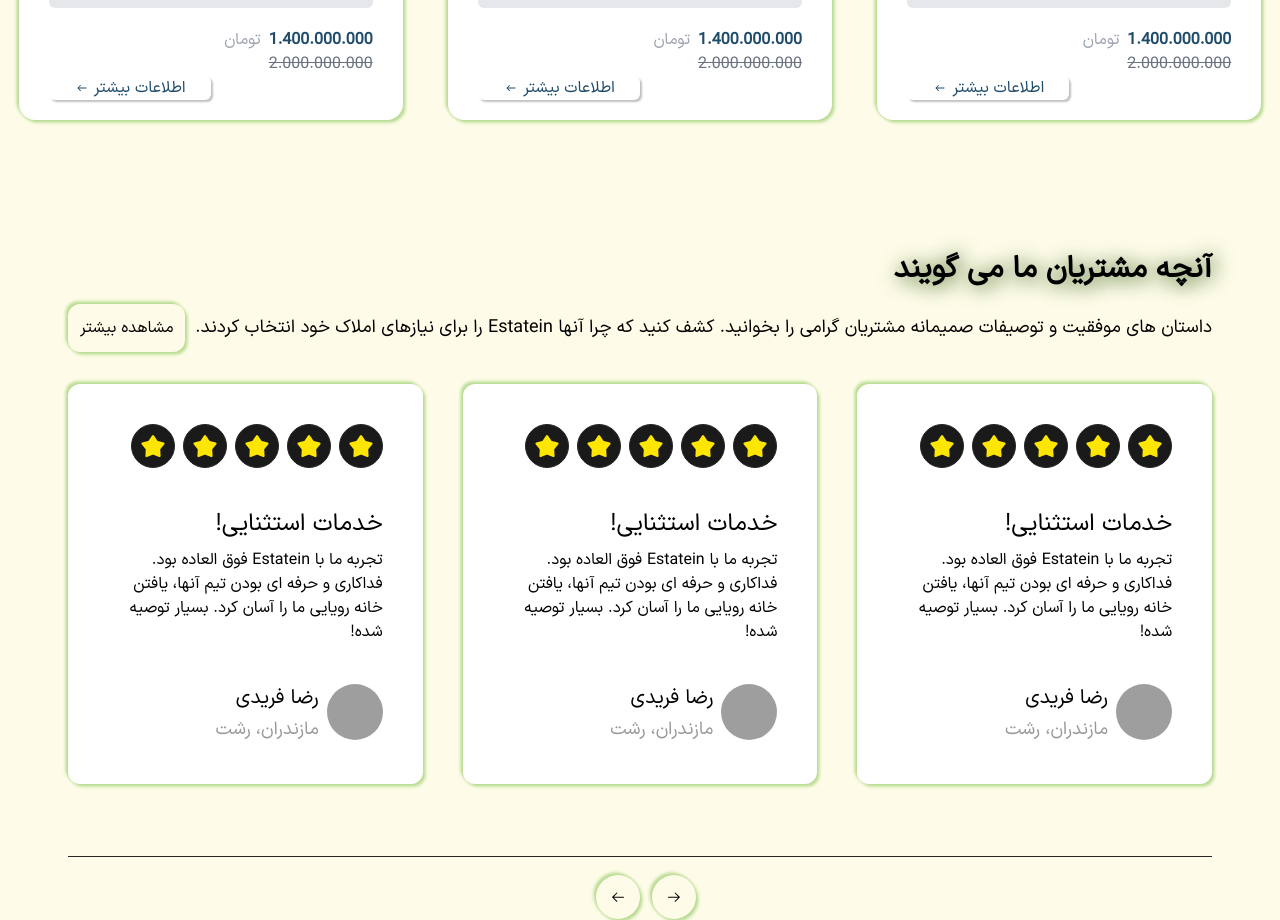
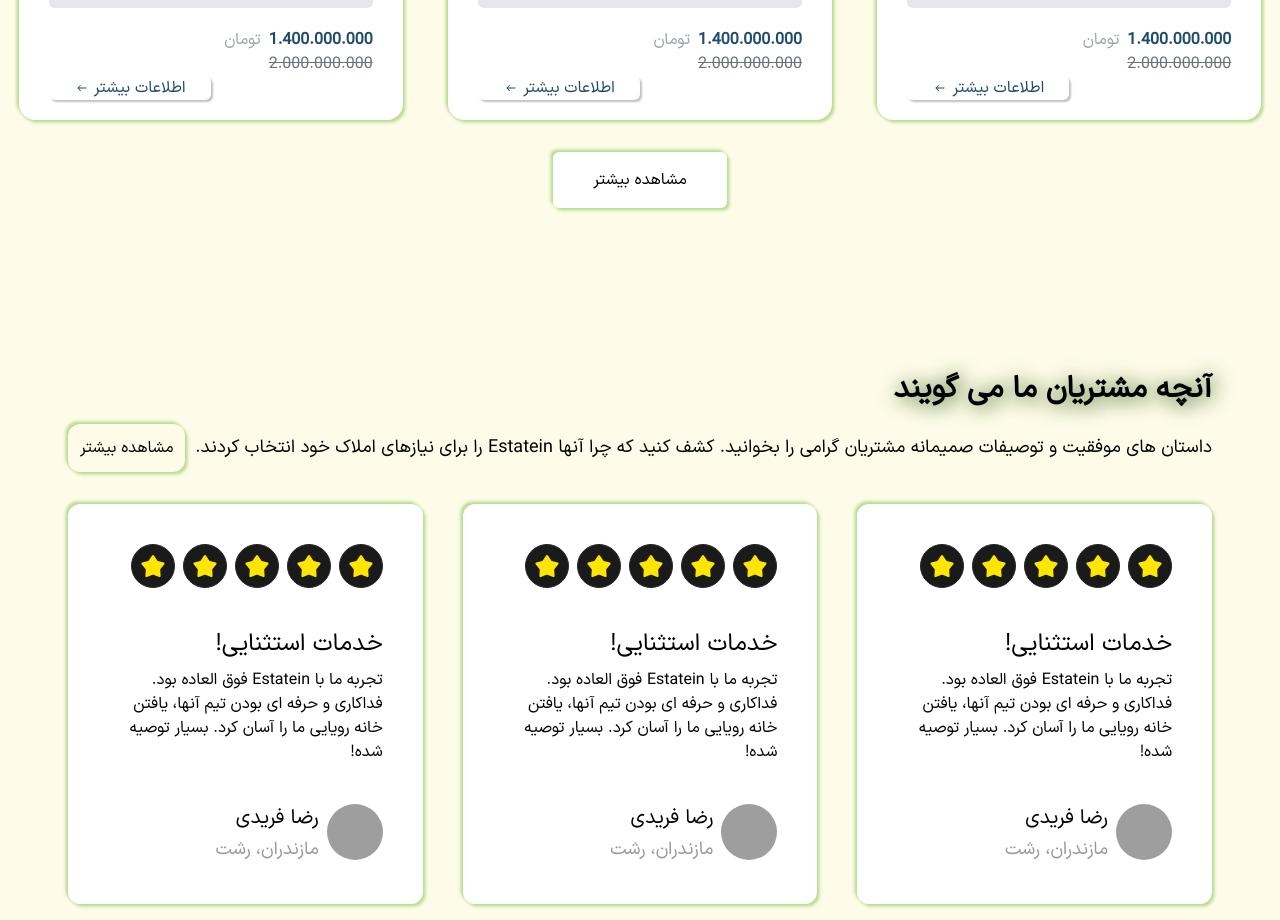
Before and after one commit to DevMousavi/Pro_Trade_Home, a React (Vite) app: page / in a window 1280 px wide. Shown: the part 1580-2500 px from the top of the page. Built offline with nearby package versions, Linux system fonts and the light colour scheme; grey boxes are pictures that could not be loaded.

Commit message:
Added a link on the Home page to refer to all products with special discounts

```diff
--- a/src/pages/Home.jsx
+++ b/src/pages/Home.jsx
@@ -1,5 +1,6 @@
 // React ...
 import React from "react";
+import { Link } from "react-router-dom";
 
 // My Components...
 import Header from "../Layout/Header.jsx";
@@ -46,6 +47,14 @@ const Home = () => {
                 </div>
                 <div className="container my-12">
                     <SpecialOffer />
+                    <div className="w-full flex items-center justify-center">
+                        <Link
+                            to="/dsgfsfdg"
+                            className="boxShadowLight px-10 py-4 my-8 rounded-md hover:scale-105 primaryTransition bg-white dark:bg-gray_10 dark:text-white"
+                        >
+                            مشاهده بیشتر
+                        </Link>
+                    </div>
                 </div>
                 <UserComments />
                 <br />
```
